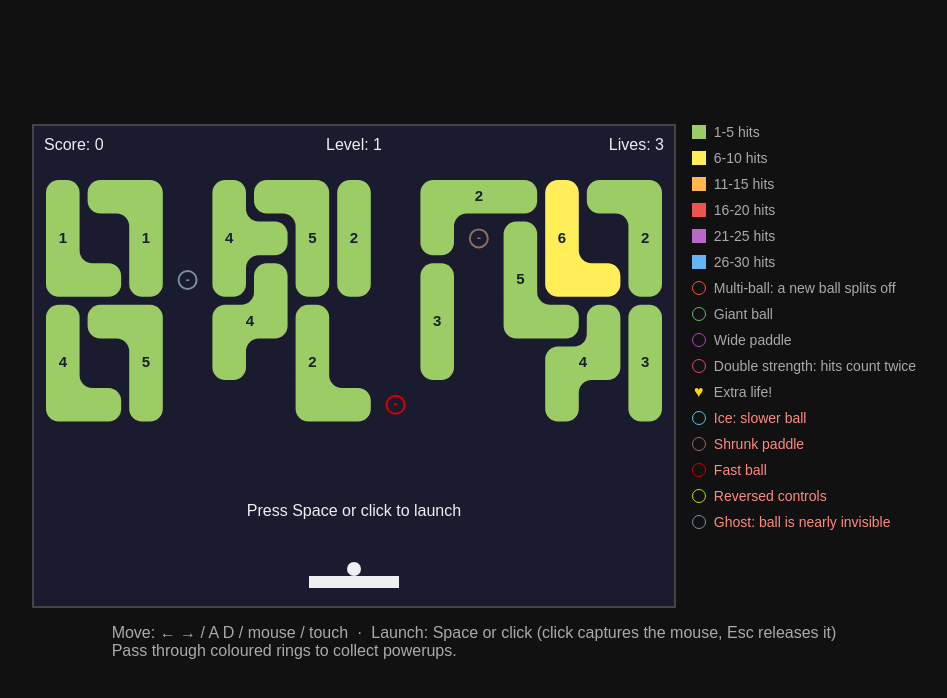
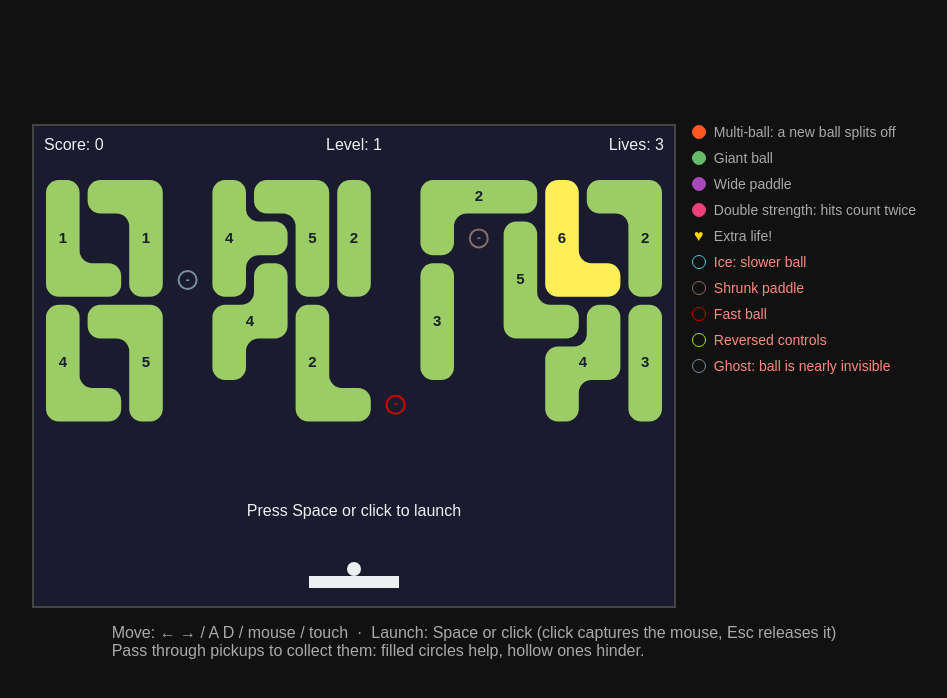
Before and after one commit to davidwengier/BlockBreaker, a plain HTML site: page index.html in a window 1280 px wide. Shown: the whole page, without its empty margins (166-1113 px from the left). Drawn offline with Linux system fonts and the light colour scheme.

Commit message:
Fill good powerups and drop the block colour legend
Good pickups are now filled circles and bad ones stay hollow, on the board and in the legend. The block colour bands are no longer listed.

Co-authored-by: Copilot <223556219+Copilot@users.noreply.github.com>

Copilot-Session: 0569b76e-0f29-47db-86b3-016a76dfea4d

```diff
--- a/game.js
+++ b/game.js
@@ -55,7 +55,8 @@ const paddle = { x: (W - PADDLE_W) / 2, y: H - 30 };
 
 // Fill the side legend from the powerup table so the two never drift apart
 const legend = document.getElementById('legend');
-function addLegendItem(color, text, { bad = false, square = false, heart = false } = {}) {
+// Good powerups are filled circles and bad ones are hollow, so they're easy to tell apart.
+function addLegendItem(color, text, { bad = false, heart = false } = {}) {
   const li = document.createElement('li');
   const dot = document.createElement('span');
   if (heart) {
@@ -63,17 +64,13 @@ function addLegendItem(color, text, { bad = false, square = false, heart = false
     dot.textContent = '♥';
     dot.style.color = color;
   } else {
-    dot.className = square ? 'dot square' : 'dot';
-    dot.style.background = square ? color : 'transparent';
+    dot.className = 'dot';
+    dot.style.background = bad ? 'transparent' : color;
     dot.style.borderColor = color;
   }
   if (bad) li.className = 'bad';
   li.append(dot, text);
   legend.append(li);
-}
-for (let i = 0; i < BLOCK_COLORS.length; i++) {
-  const max = (i + 1) * HITS_PER_COLOR;
-  addLegendItem(blockColor(max), `${max - HITS_PER_COLOR + 1}-${max} hits`, { square: true });
 }
 for (const [type, p] of Object.entries(POWERUPS)) {
   addLegendItem(p.color, p.label, { bad: p.bad, heart: type === 'heart' });
@@ -626,7 +623,11 @@ function draw() {
     ctx.beginPath();
     ctx.arc(pickup.x, pickup.y, POWERUP_R, 0, Math.PI * 2);
     ctx.stroke();
-    ctx.fillStyle = powerup.color;
+    if (!powerup.bad) {
+      ctx.fillStyle = powerup.color;
+      ctx.fill();
+    }
+    ctx.fillStyle = powerup.bad ? powerup.color : '#17212b';
     ctx.font = 'bold 13px sans-serif';
     ctx.textAlign = 'center';
     ctx.textBaseline = 'middle';
--- a/index.html
+++ b/index.html
@@ -16,7 +16,7 @@
     <canvas id="game" width="640" height="480"></canvas>
     <ul id="legend"></ul>
   </div>
-  <p class="help">Move: ← → / A D / mouse / touch &nbsp;·&nbsp; Launch: Space or click (click captures the mouse, Esc releases it)<br>Pass through coloured rings to collect powerups.</p>
+  <p class="help">Move: ← → / A D / mouse / touch &nbsp;·&nbsp; Launch: Space or click (click captures the mouse, Esc releases it)<br>Pass through pickups to collect them: filled circles help, hollow ones hinder.</p>
   <script>document.write(`<script src="game.js?v=${cacheBuster}"><\/script>`);</script>
 </body>
 </html>
--- a/style.css
+++ b/style.css
@@ -34,10 +34,6 @@ body {
   color: #ff8a80;
 }
 
-#legend .dot.square {
-  border-radius: 0;
-}
-
 #legend .heart {
   width: 14px;
   font-size: 16px;
```
